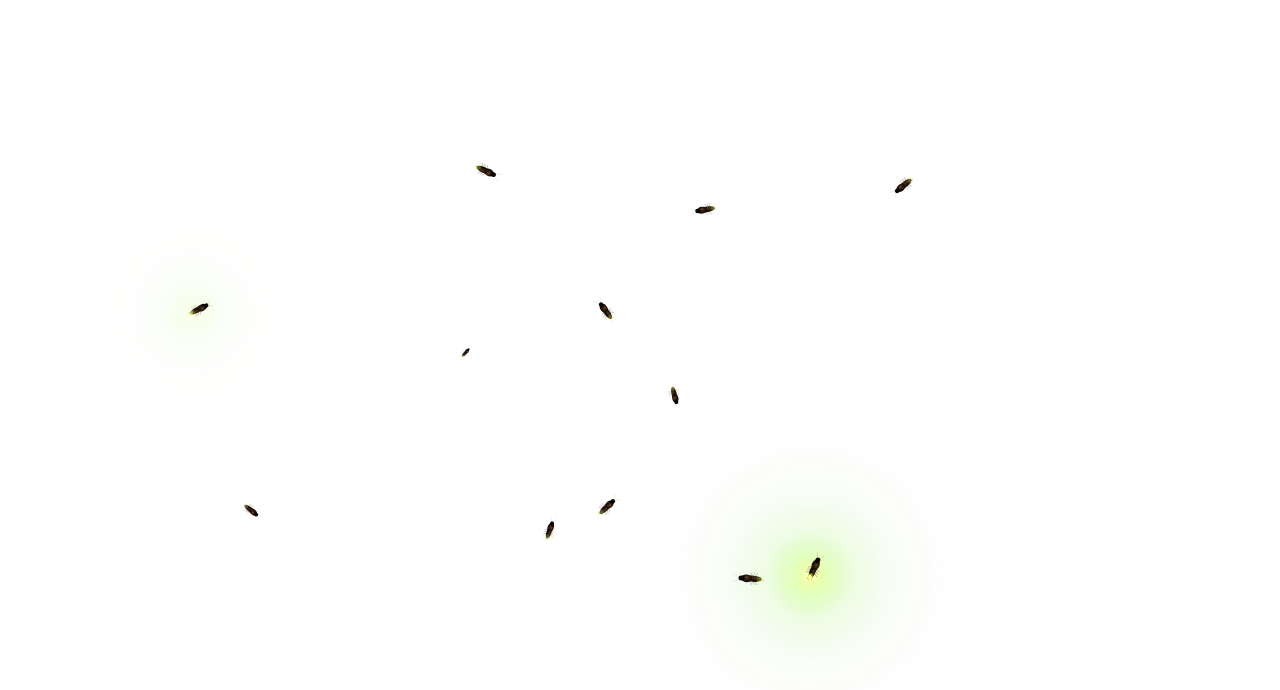
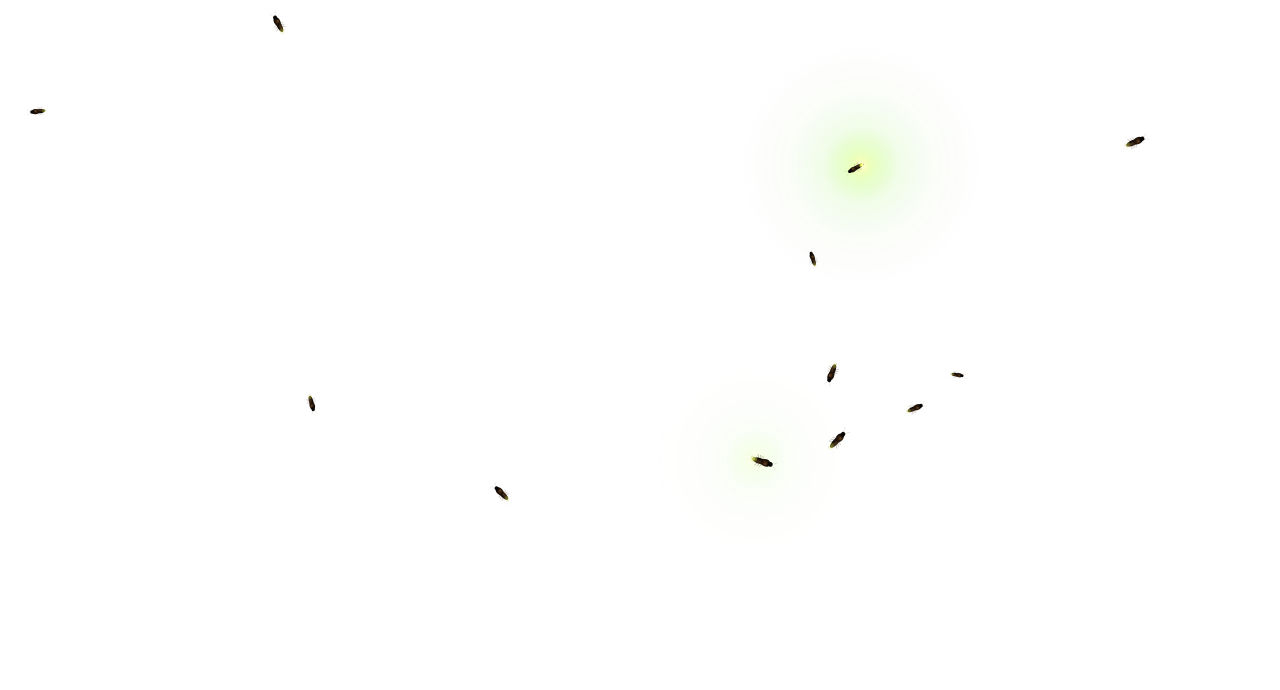
Before and after one commit to ikel-eidra/ohverlay-v4, a plain HTML site: page fireflies-overlay.html in a window 1280 px wide. Drawn offline with Linux system fonts and the light colour scheme.

Commit message:
Fix fireflies crawling behavior to properly fly across combined multi-monitor space

```diff
--- a/fireflies-overlay.html
+++ b/fireflies-overlay.html
@@ -95,16 +95,16 @@
         const depth = 0.32 + seeded(index, 1) * 0.68;
         const cycle = 2.35 + seeded(index, 2) * 2.10;
         return {
-          x: 0.10 + seeded(index, 3) * 0.80,
-          y: 0.15 + seeded(index, 4) * 0.70,
+          x: -0.05 + seeded(index, 3) * 1.10,
+          y: -0.05 + seeded(index, 4) * 1.10,
           z: depth,
-          vx: (seeded(index, 5) - 0.5) * 0.035,
-          vy: (seeded(index, 6) - 0.5) * 0.025,
+          vx: (seeded(index, 5) - 0.5) * 0.15,
+          vy: (seeded(index, 6) - 0.5) * 0.15,
           vz: (seeded(index, 7) - 0.5) * 0.012,
-          targetX: -0.05 + seeded(index, 8) * 1.10,
-          targetY: -0.05 + seeded(index, 9) * 1.10,
+          targetX: -0.10 + seeded(index, 8) * 1.20,
+          targetY: -0.10 + seeded(index, 9) * 1.20,
           targetZ: 0.30 + seeded(index, 10) * 0.70,
-          targetTimer: 0.5 + seeded(index, 11) * 2.4,
+          targetTimer: 4.0 + seeded(index, 11) * 6.0,
           wanderPhase: seeded(index, 12) * TAU,
           wanderRate: 0.41 + seeded(index, 13) * 0.39,
           wingPhase: seeded(index, 14) * TAU,
@@ -113,8 +113,8 @@
           flashCycle: 2.10 + seeded(index, 6) * 1.45,
           flashOffset: seeded(index, 7) * 4.0,
           flashShape: 0.85 + seeded(index, 8) * 0.30,
-          speedMult: 0.4 + seeded(index, 11) * 0.8,
-          restTimer: seeded(index, 12) * 5,
+          speedMult: 1.2 + seeded(index, 11) * 1.8,
+          restTimer: seeded(index, 12) * 2,
           glowWarmth: seeded(index, 18),
           startled: 0,
           seed: index + 1
@@ -129,11 +129,11 @@
         firefly.targetX = -0.1 + seeded(timeSeed, 21) * 1.20;
         firefly.targetY = -0.1 + seeded(timeSeed, 22) * 1.20;
         firefly.targetZ = 0.28 + seeded(timeSeed, 23) * 0.72;
-        firefly.targetTimer = 1.2 + seeded(timeSeed, 24) * 3.8;
+        firefly.targetTimer = 4.0 + seeded(timeSeed, 24) * 6.0;
 
-        // 25% chance to rest
-        if (seeded(timeSeed, 25) > 0.75) {
-            firefly.restTimer = 2.0 + seeded(timeSeed, 26) * 4.0;
+        // 15% chance to rest
+        if (seeded(timeSeed, 25) > 0.85) {
+            firefly.restTimer = 1.0 + seeded(timeSeed, 26) * 2.0;
         }
       }
 
@@ -177,9 +177,9 @@
         const wander = elapsed * firefly.wanderRate + firefly.wanderPhase;
         const nervousness = 1 + firefly.startled * 1.8;
 
-        let ax = dx * 0.08 + Math.sin(wander * 1.37) * 0.012 * nervousness;
-        let ay = dy * 0.08 + Math.cos(wander * 1.11 + 0.7) * 0.010 * nervousness;
-        let az = dz * 0.05 + Math.sin(wander * 0.83 + 1.4) * 0.005;
+        let ax = dx * 0.4 + Math.sin(wander * 1.37) * 0.03 * nervousness;
+        let ay = dy * 0.4 + Math.cos(wander * 1.11 + 0.7) * 0.025 * nervousness;
+        let az = dz * 0.15 + Math.sin(wander * 0.83 + 1.4) * 0.01;
 
         if (firefly.restTimer > 0 && firefly.startled < 0.1) {
             firefly.restTimer -= dt;
@@ -234,13 +234,13 @@
         firefly.vy += (ay + gust * Math.sin(wander) * 0.004) * dt;
         firefly.vz += az * dt;
 
-        const drag = firefly.restTimer > 0 && firefly.startled < 0.1 ? Math.exp(-4.5 * dt) : Math.exp(-1.15 * dt);
+        const drag = firefly.restTimer > 0 && firefly.startled < 0.1 ? Math.exp(-4.5 * dt) : Math.exp(-0.85 * dt);
         firefly.vx *= drag;
         firefly.vy *= drag;
         firefly.vz *= drag;
 
         const speed = Math.hypot(firefly.vx, firefly.vy);
-        const maximumSpeed = (0.07 * firefly.speedMult) + firefly.startled * 0.15;
+        const maximumSpeed = (0.25 * firefly.speedMult) + firefly.startled * 0.35;
         if (speed > maximumSpeed) {
           firefly.vx *= maximumSpeed / speed;
           firefly.vy *= maximumSpeed / speed;
```
